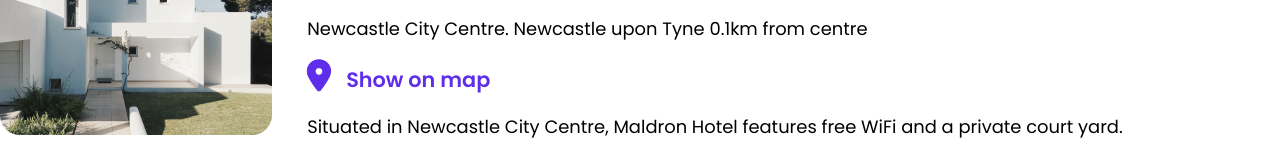
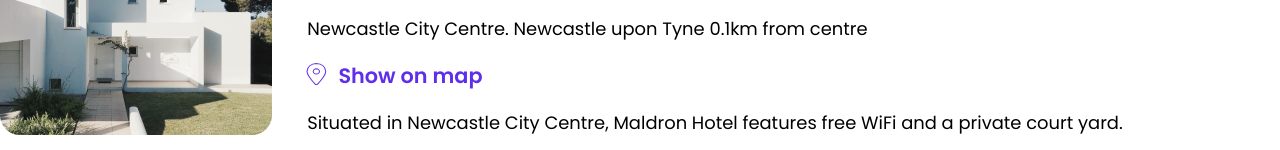
Before and after one commit to aronilie/202207-w1chwe-aron-ilie-xifre-font, a website: page index.html in a window 1280 px wide. Shown: the part 547-697 px from the top of the page. Drawn offline with nearby package versions, Linux system fonts and the light colour scheme; files that its build step writes are made by us from their sources.

Commit message:
Removed location icon background and added a stroke

```diff
--- a/sass/partials/_search-results.scss
+++ b/sass/partials/_search-results.scss
@@ -31,9 +31,11 @@
       font-weight: 600;
     }
     &__location-icon {
-      font-size: 1.5em;
+      font-size: 1.2em;
       margin-right: 0.5em;
-      -webkit-text-stroke-width: 1px;
+      -webkit-text-stroke: 1px colors.$primary-color;
+      -webkit-text-fill-color: transparent;
+      transform: scaleY(0.85);
     }
     &__button {
       @include buttons.outline-button(colors.$primary-color);
```
